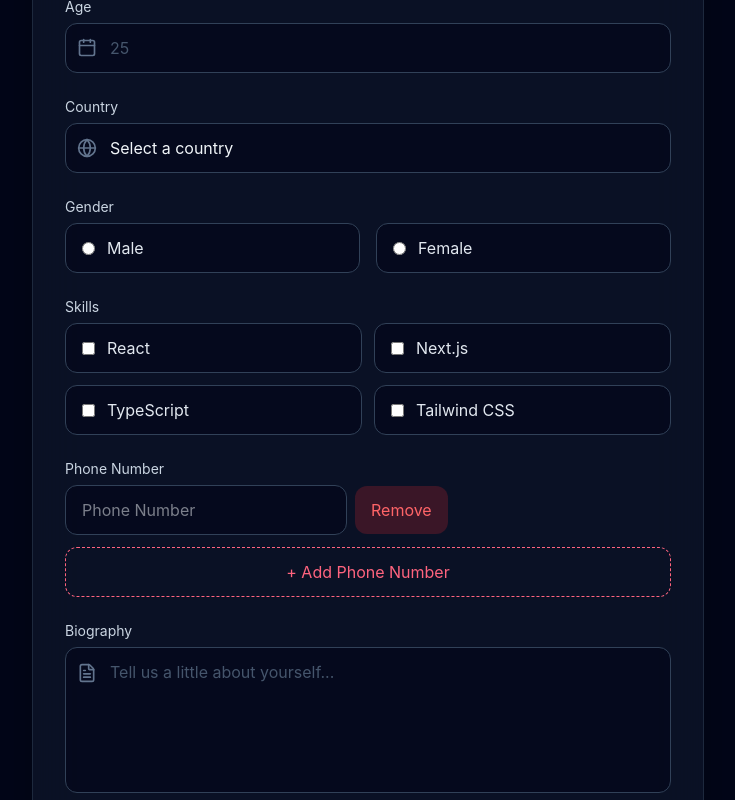
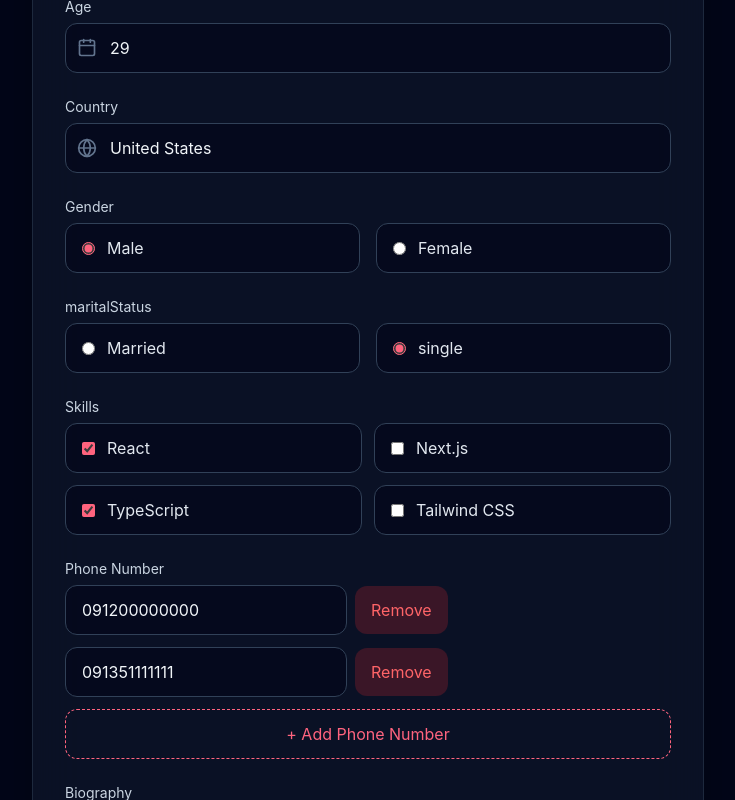
Before and after one commit to Mahdi-Khaghani/React-RHF, a React (Vite) app: page / in a window 1280 px wide. Shown: the part 540-1340 px from the top of the page, without its empty margins (272-1007 px from the left). Built offline with nearby package versions, Linux system fonts and the light colour scheme.

Commit message:
Information Edit Form

```diff
--- /dev/null
+++ b/public/user.json
@@ -0,0 +1,20 @@
+{
+  "name": "John Doe",
+  "email": "john@example.com",
+  "password": "12345678",
+  "age": 29,
+  "country": "United States",
+  "gender": "male",
+  "maritalStatus" : "single",
+  "skills": ["react", "typescript"],
+  "biography": "Frontend developer with over 5 years of experience",
+  "terms": true,
+  "phoneNumbers": [
+    {
+      "number": "091200000000"
+    },
+    {
+      "number": "091351111111"
+    }
+  ]
+}
--- a/src/components/SignUpForm.tsx
+++ b/src/components/SignUpForm.tsx
@@ -1,4 +1,4 @@
-import { useState } from "react";
+import { useEffect, useState } from "react";
 import {
   User,
   Mail,
@@ -85,6 +85,7 @@
     handleSubmit,
     formState: { errors },
     watch,
+    reset,
     control,
   } = useForm<UserProfileFormData>({
     defaultValues: {
@@ -111,6 +112,15 @@
   const onSubmit = (data: UserProfileFormData) => {
     console.log(data);
   };
+
+  const loadUser = async () => {
+    const response = await fetch("/user.json");
+    const data = await response.json();
+    reset(data)
+  };
+  useEffect(() => {
+    loadUser();
+  }, []);
 
   const terms = watch("terms");
   const maritalStatus = watch("gender");
```
